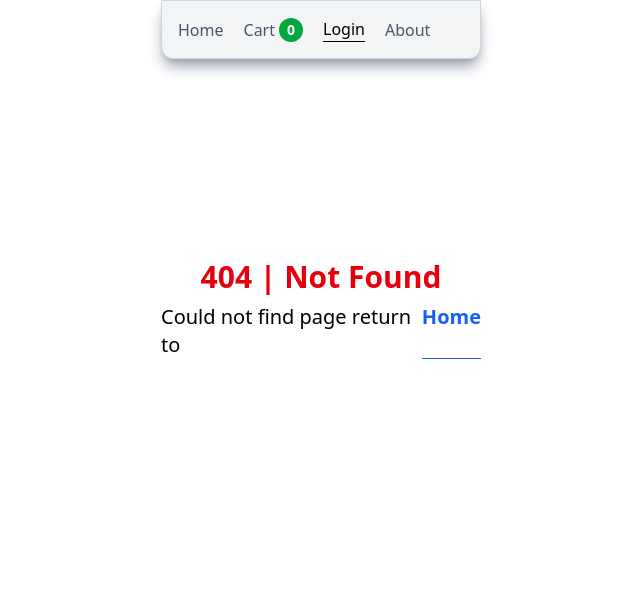
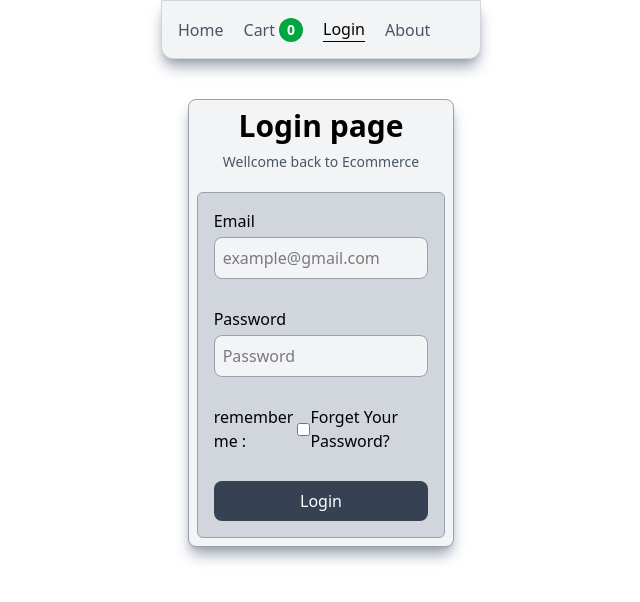
Before and after one commit to sobhanjaferi/Ecommerce, a Next.js app: page /auth/login in a window 1280 px wide. Before the commit this address had no page. Shown: the top 602 px of the page, without its empty margins (319-959 px from the left). Built offline with nearby package versions, Linux system fonts and the light colour scheme.

Commit message:
[ADD] Login page ui

```diff
--- /dev/null
+++ b/src/app/auth/login/page.tsx
@@ -0,0 +1,10 @@
+import LoginContainer from '@/features/auth/login/LoginContainer'
+import type { ReactElement } from 'react'
+
+export default function LoginPage(): ReactElement {
+  return (
+    <div className='flex justify-center items-center'>
+      <LoginContainer />
+    </div>
+  )
+}
--- /dev/null
+++ b/src/features/auth/login/Login.tsx
@@ -0,0 +1,67 @@
+import Button from '@/components/Button'
+import type { ReactElement } from 'react'
+
+export default function Login(): ReactElement {
+  return (
+    <div className='w-10/12 bg-gray-100 shadow-lg shadow-gray-400 border border-gray-400 rounded-lg p-2 flex flex-col gap-5'>
+      <div className='flex flex-col justify-between items-center gap-2 w-full'>
+        <h1 className='text-3xl font-bold'>Login page</h1>
+        <p className='text-gray-600 text-sm'>Wellcome back to Ecommerce</p>
+      </div>
+
+      <form
+        method='GET'
+        className='h-full w-full bg-gray-300 rounded-md border border-gray-400 p-4 flex flex-col gap-7'
+      >
+        <ul className='w-full flex flex-col justify-between gap-7'>
+          <li className='flex flex-col justify-between gap-1'>
+            <label htmlFor='email'>Email</label>
+
+            <input
+              type='email'
+              name='email'
+              id='email'
+              placeholder='example@gmail.com'
+              required
+              className='p-2 rounded-lg bg-gray-100 border border-gray-400 outline-gray-600'
+            />
+          </li>
+
+          <li className='flex flex-col justify-between gap-1'>
+            <label htmlFor='password'>Password</label>
+
+            <input
+              type='password'
+              name='password'
+              id='password'
+              placeholder='Password'
+              required
+              className='p-2 rounded-lg bg-gray-100 border border-gray-400 outline-gray-600'
+            />
+          </li>
+
+          <li className='w-full flex justify-between items-center'>
+            <div className='flex justify-between items-center gap-1'>
+              <label htmlFor='remember'>remember me :</label>
+
+              <input
+                type='checkbox'
+                id='remember'
+                name='remember'
+                className='outline-0'
+              />
+            </div>
+
+            <span className='active:opacity-30 transition-all duration-200 cursor-pointer'>
+              Forget Your Password?
+            </span>
+          </li>
+        </ul>
+
+        <Button type='submit' color='gray' className='w-full'>
+          Login
+        </Button>
+      </form>
+    </div>
+  )
+}
--- /dev/null
+++ b/src/features/auth/login/LoginContainer.tsx
@@ -0,0 +1,6 @@
+import type { ReactElement } from 'react'
+import Login from './Login'
+
+export default function LoginContainer(): ReactElement {
+  return <Login />
+}
```
